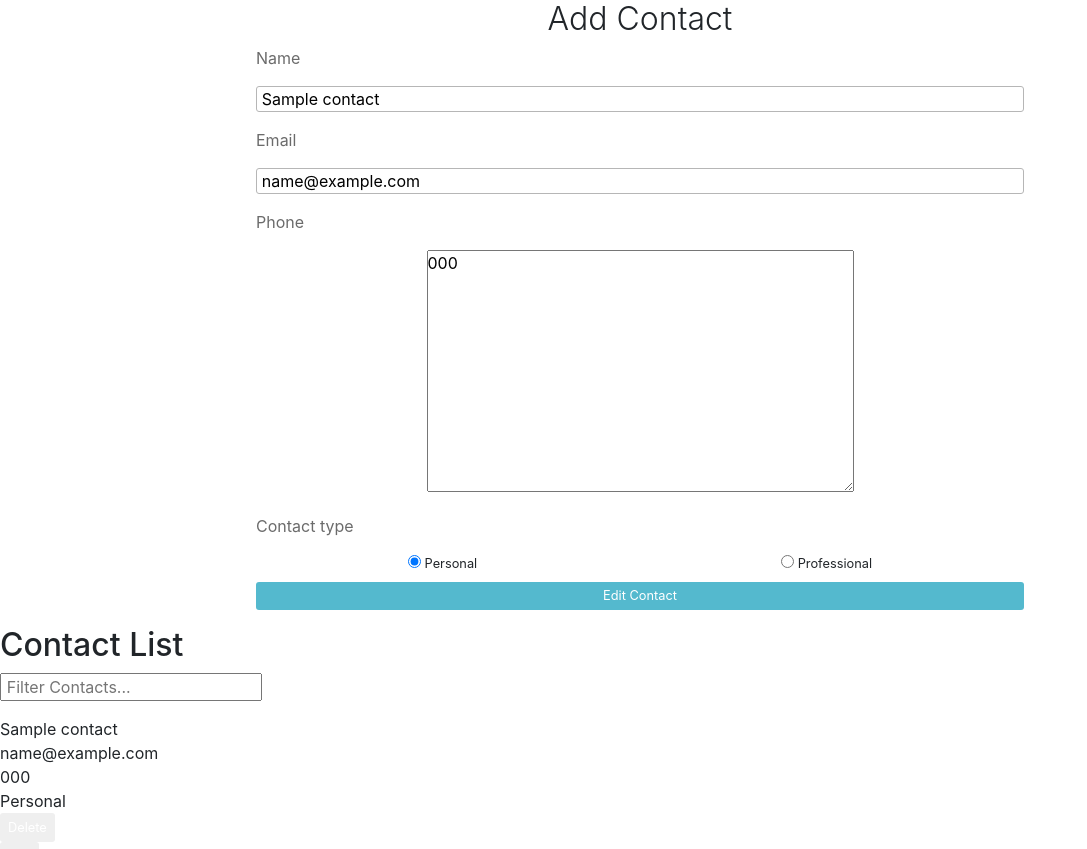
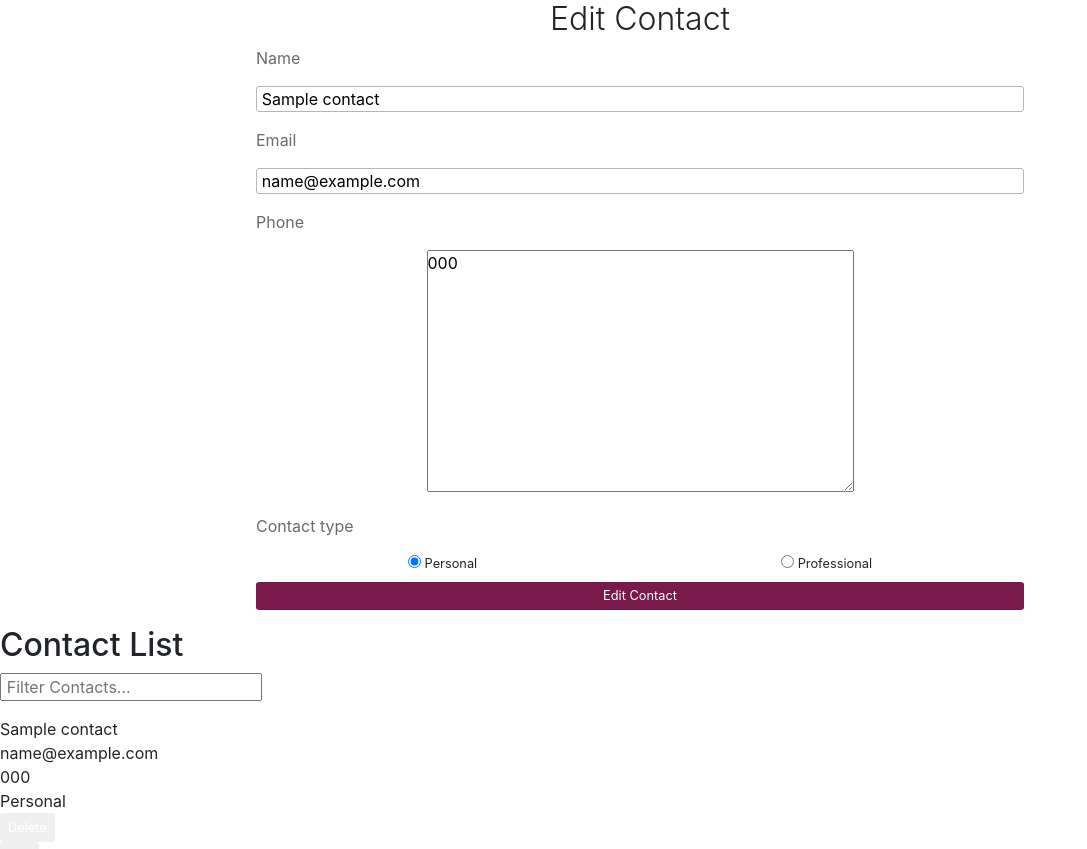
Before and after one commit to aemann2/contact_keeper, a Django app: page /edit/1 in a window 1280 px wide. Shown: the part 56-905 px from the top of the page, without its empty margins (0-1087 px from the left). Run offline with Django 4.2, Linux system fonts and the light colour scheme; a user stored in the database is signed in; tables that the repository leaves empty hold one stand-in row (values such as "Sample post"); style sheets or scripts are compiled from the project's sources; some libraries are stand-ins or nearby versions.

Commit message:
conditinally render edit title for editing

```diff
--- a/static/style.css
+++ b/static/style.css
@@ -108,11 +108,8 @@ input {
     justify-content: space-around;
     font-size: .8rem; }
   .add_contact__add_btn, .add_contact__edit_btn {
-    width: 100%; }
-  .add_contact__add_btn {
+    width: 100%;
     background-color: #771a4a; }
-  .add_contact__edit_btn {
-    background-color: #54b9ce; }
 
 .contacts {
   margin-top: 1rem; }
--- a/static/style.scss
+++ b/static/style.scss
@@ -167,14 +167,7 @@ input {
 
 	&__add_btn, &__edit_btn {
 		width: 100%;
-	}
-
-	&__add_btn {
 		background-color: $maroon;
-	}
-
-	&__edit_btn {
-		background-color: $teal;
 	}
 }
 
--- a/templates/home.html
+++ b/templates/home.html
@@ -3,7 +3,11 @@
 
 {% block content %}
 <div class='add_contact'>
-	<h2 class='add_contact__title'>Add Contact</h2>
+	{% if 'edit' in request.path %}
+		<h2 class='add_contact__title'>Edit Contact</h2>
+	{% else %}
+		<h2 class='add_contact__title'>Add Contact</h2>
+	{% endif %}
 	{% if 'edit' in request.path %}
 	<form action="{% url 'edit_contact' pk %}" method='post'>
 	{% else %}
```
Also changed, not shown: 1 other file.
